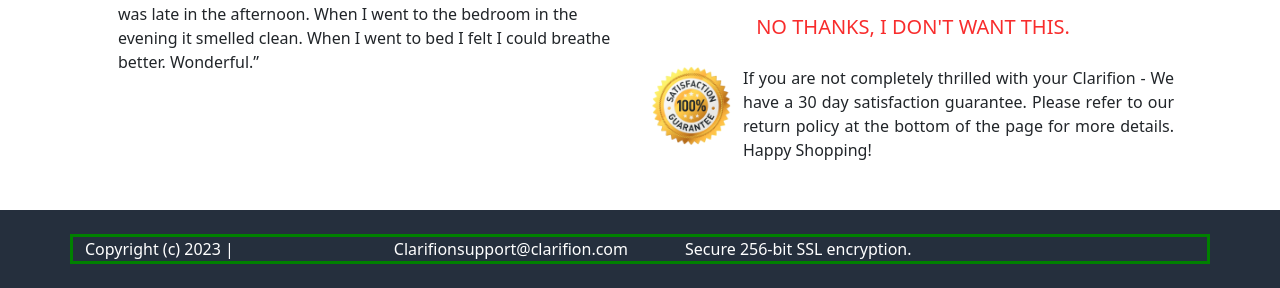
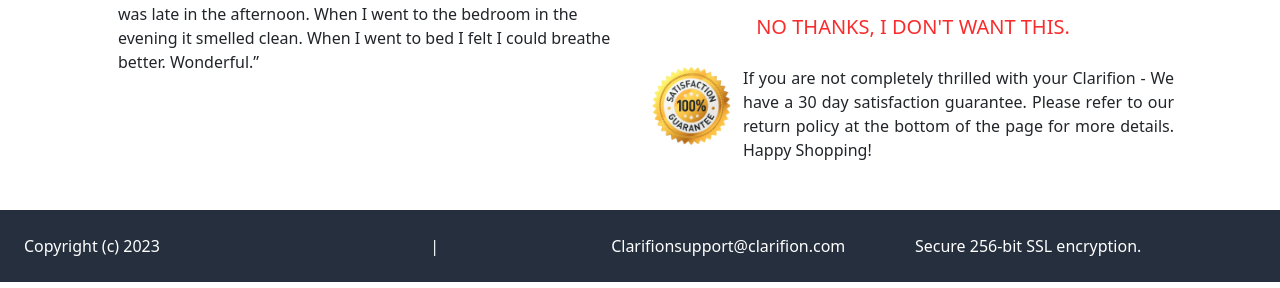
Before and after one commit to jovialcore/ejam, a plain HTML site: page index.html in a window 1280 px wide. Shown: the part 1085-1373 px from the top of the page. Drawn offline with nearby package versions, Linux system fonts and the light colour scheme.

Commit message:
about to submit

```diff
--- a/index.html
+++ b/index.html
@@ -244,14 +244,17 @@
 
     </div>
 
-    <div class="w-100 p-4" style="background-color: #252F3D; color:white">
-        <div class="container" style="border: 3px solid green;">
-            <div class="row">
-                <div class="col-sm-3 col text-start ">
-                    Copyright (c) 2023 |
+    <div class="w-100 p-sm-4 p-4" style="background-color: #252F3D; color:white">
+        <div class="container-fluid">
+            <div class="row foot">
+                <div class="col-sm-3 col-4 px-sm-auto px-0 text-start ">
+                    Copyright (c) 2023
+                </div>
+                <div class="text-center  col-2">
+                    |
                 </div>
 
-                <div class="col-sm-3 col text-end">
+                <div class="col-sm-3 col-4 px-sm-auto px-0 text-sm-end text-start ">
                     Clarifionsupport@clarifion.com
                 </div>
                 <div class="col-sm-3 col-12 text-sm-end  text-center">
--- a/style.css
+++ b/style.css
@@ -104,5 +104,8 @@
     .save-percent {
         font-size: 16px;
     }
+    .foot {
+        font-size: 13px;
+    }
 
 }
```
